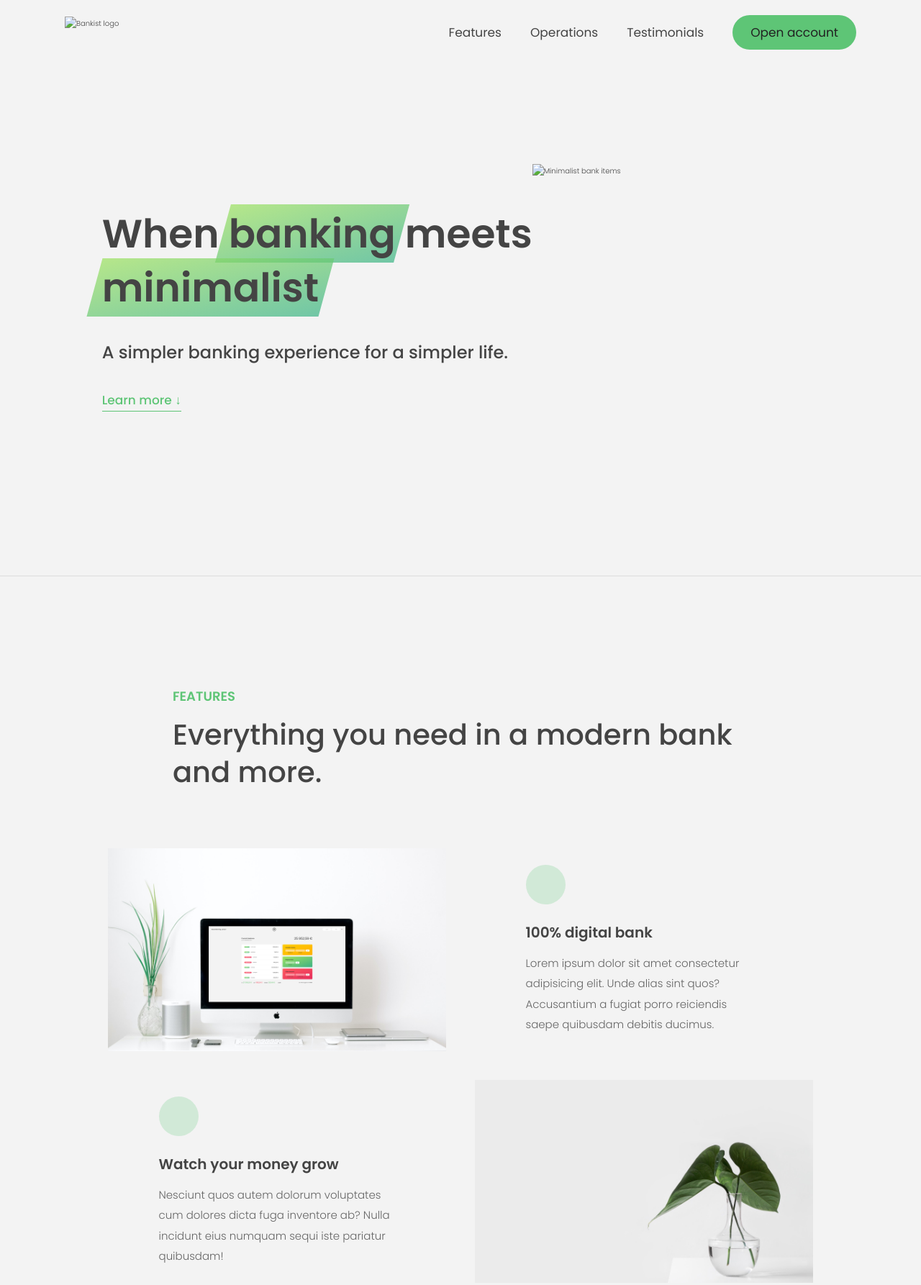
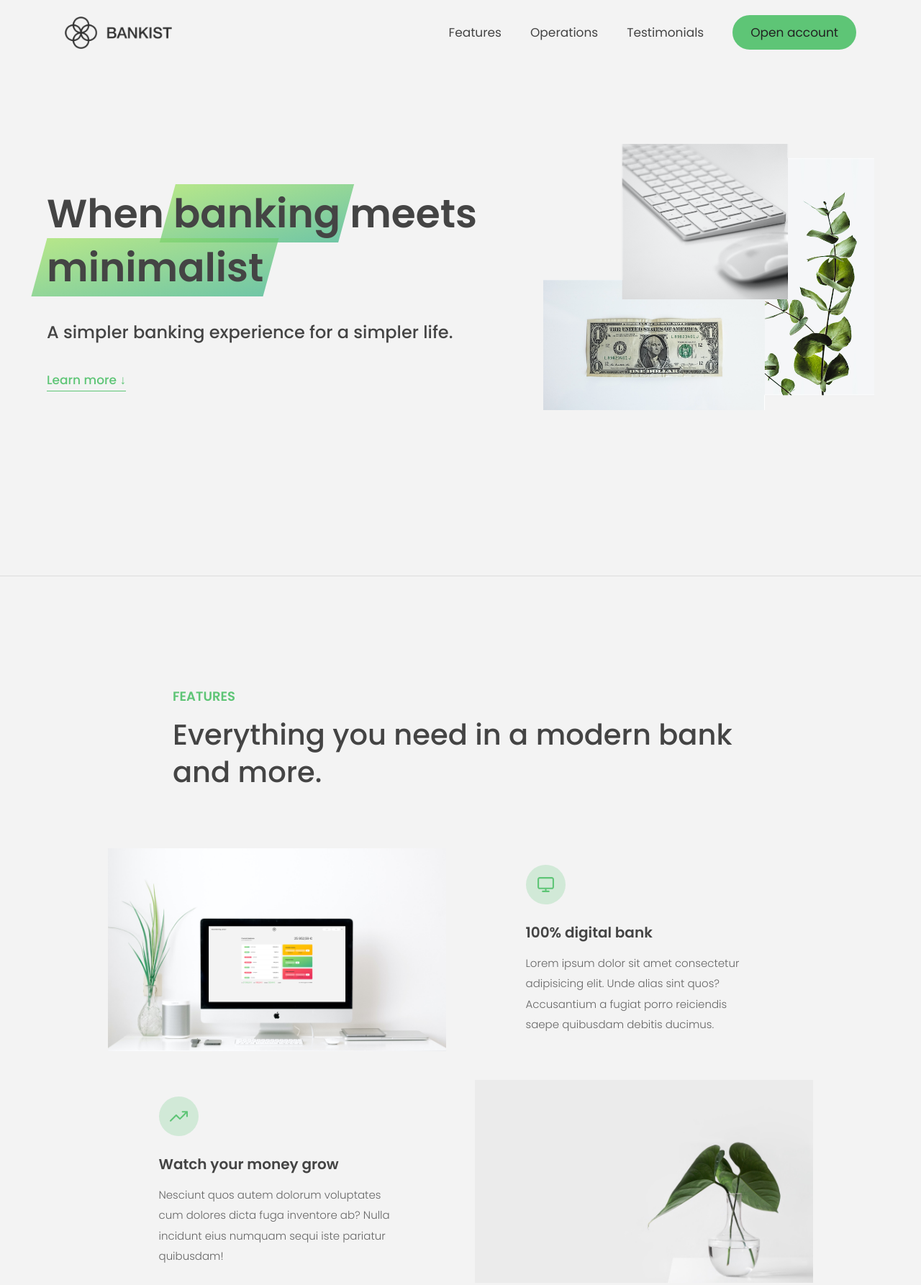
Before and after one commit to Nelly-10/bankist, a plain HTML site: page index.html in a window 1280 px wide. Shown: the top 1786 px of the page at 72% size. Drawn offline with Linux system fonts and the light colour scheme; files whose address does not match are found by name.

Commit message:
first commit

```diff
--- a/index.html
+++ b/index.html
@@ -17,7 +17,7 @@
     <header class="header">
       <nav class="nav">
         <img
-          src="img/logo.png"
+          src="img1/logo.png"
           alt="Bankist logo"
           class="nav__logo"
           id="logo"
@@ -51,7 +51,7 @@
         <h4>A simpler banking experience for a simpler life.</h4>
         <button class="btn--text btn--scroll-to">Learn more &DownArrow;</button>
         <img
-          src="img/hero.png"
+          src="img1/hero.png"
           class="header__img"
           alt="Minimalist bank items"
         />
@@ -76,7 +76,7 @@
         <div class="features__feature">
           <div class="features__icon">
             <svg>
-              <use xlink:href="img/icons.svg#icon-monitor"></use>
+              <use xlink:href="svg/icons.svg#icon-monitor"></use>
             </svg>
           </div>
           <h5 class="features__header">100% digital bank</h5>
@@ -90,7 +90,7 @@
         <div class="features__feature">
           <div class="features__icon">
             <svg>
-              <use xlink:href="img/icons.svg#icon-trending-up"></use>
+              <use xlink:href="svg/icons.svg#icon-trending-up"></use>
             </svg>
           </div>
           <h5 class="features__header">Watch your money grow</h5>
@@ -101,7 +101,7 @@
           </p>
         </div>
         <img
-          src="img/grow-lazy.jpg"
+          src="img1/grow-lazy.jpg"
           data-src="img/grow.jpg"
           alt="Plant"
           class="features__img lazy-img"
@@ -116,7 +116,7 @@
         <div class="features__feature">
           <div class="features__icon">
             <svg>
-              <use xlink:href="img/icons.svg#icon-credit-card"></use>
+              <use xlink:href="svg/icons.svg#icon-credit-card"></use>
             </svg>
           </div>
           <h5 class="features__header">Free debit card included</h5>
```
